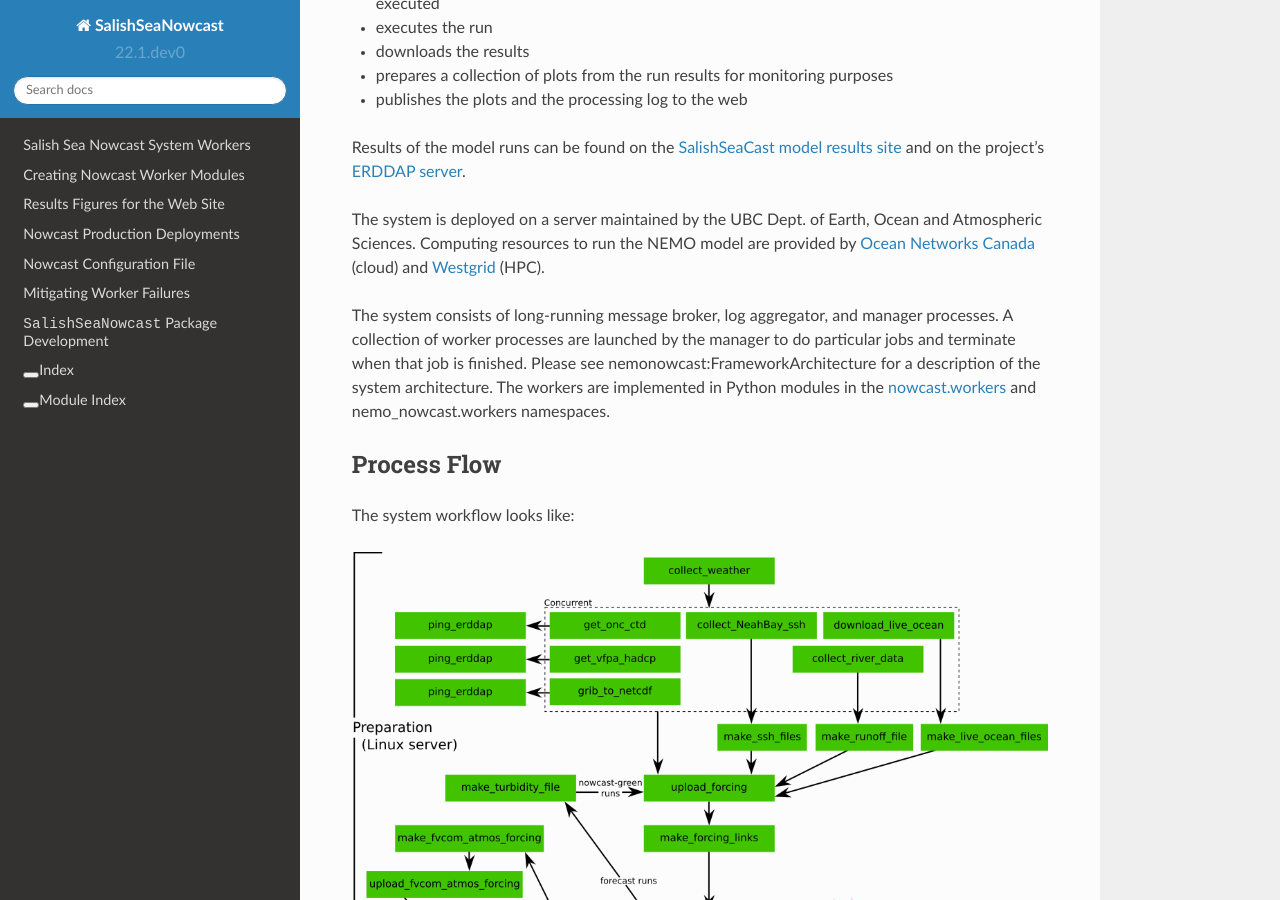
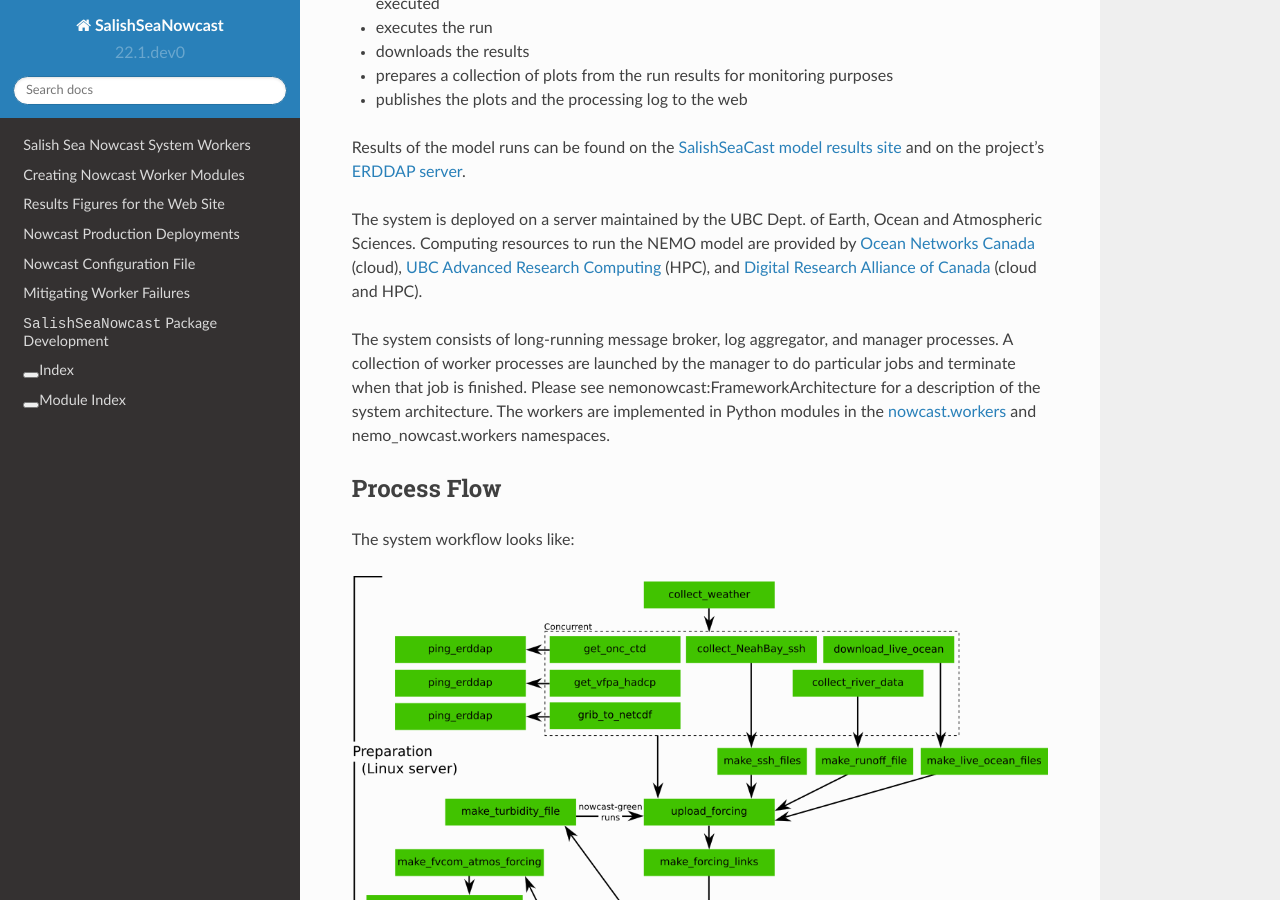
Before and after one commit to SalishSeaCast/SalishSeaNowcast, a Sphinx documentation site: the page built from docs/index.rst, in a window 1280 px wide and 900 px high, scrolled down 552 px. Built offline with Sphinx 7.4.7 and the Read the Docs theme 2.0.0, drawn with Linux system fonts in a browser that asks for light colours.

Commit message:
Update links in docs re: HPC & cloud resources
Broken westgrid.ca link found by Sphinx linkcheck replaced w/ UBC ARC link
re: orcinus.

Added DRAC in place of Compute Canada re: arbutus cloud.

```diff
--- a/docs/index.rst
+++ b/docs/index.rst
@@ -58,10 +58,13 @@ Results of the model runs can be found on the `SalishSeaCast model results site`
 .. _ERDDAP server: https://salishsea.eos.ubc.ca/erddap/index.html
 
 The system is deployed on a server maintained by the UBC Dept. of Earth, Ocean and Atmospheric Sciences.
-Computing resources to run the NEMO model are provided by `Ocean Networks Canada`_ (cloud) and `Westgrid`_ (HPC).
+Computing resources to run the NEMO model are provided by `Ocean Networks Canada`_ (cloud),
+`UBC Advanced Research Computing`_ (HPC),
+and `Digital Research Alliance of Canada`_ (cloud and HPC).
 
 .. _Ocean Networks Canada: https://www.oceannetworks.ca/
-.. _Westgrid: https://www.westgrid.ca/
+.. _UBC Advanced Research Computing: https://arc.ubc.ca/
+.. _Digital Research Alliance of Canada: https://alliancecan.ca/en
 
 The system consists of long-running message broker,
 log aggregator,
```
